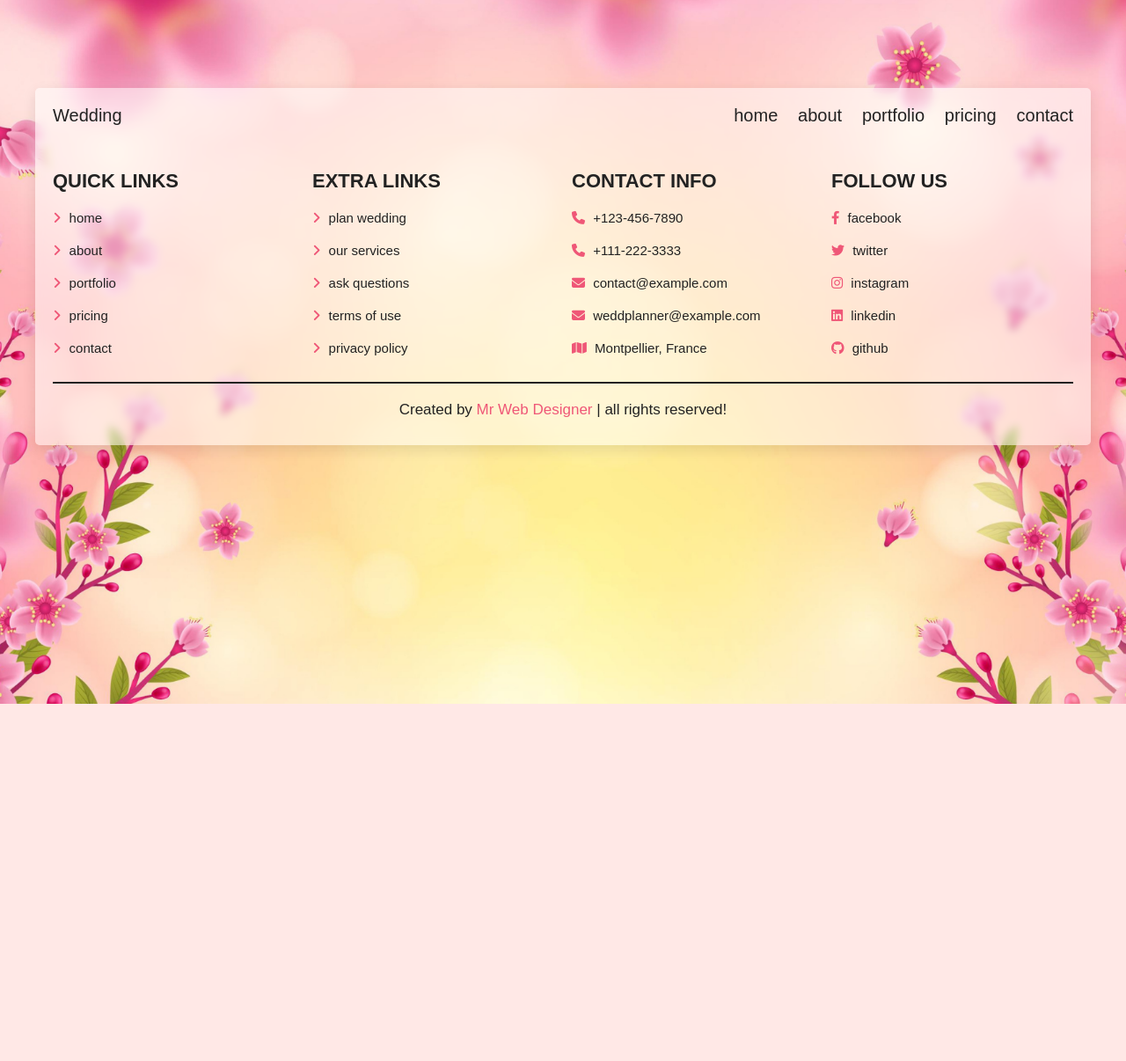
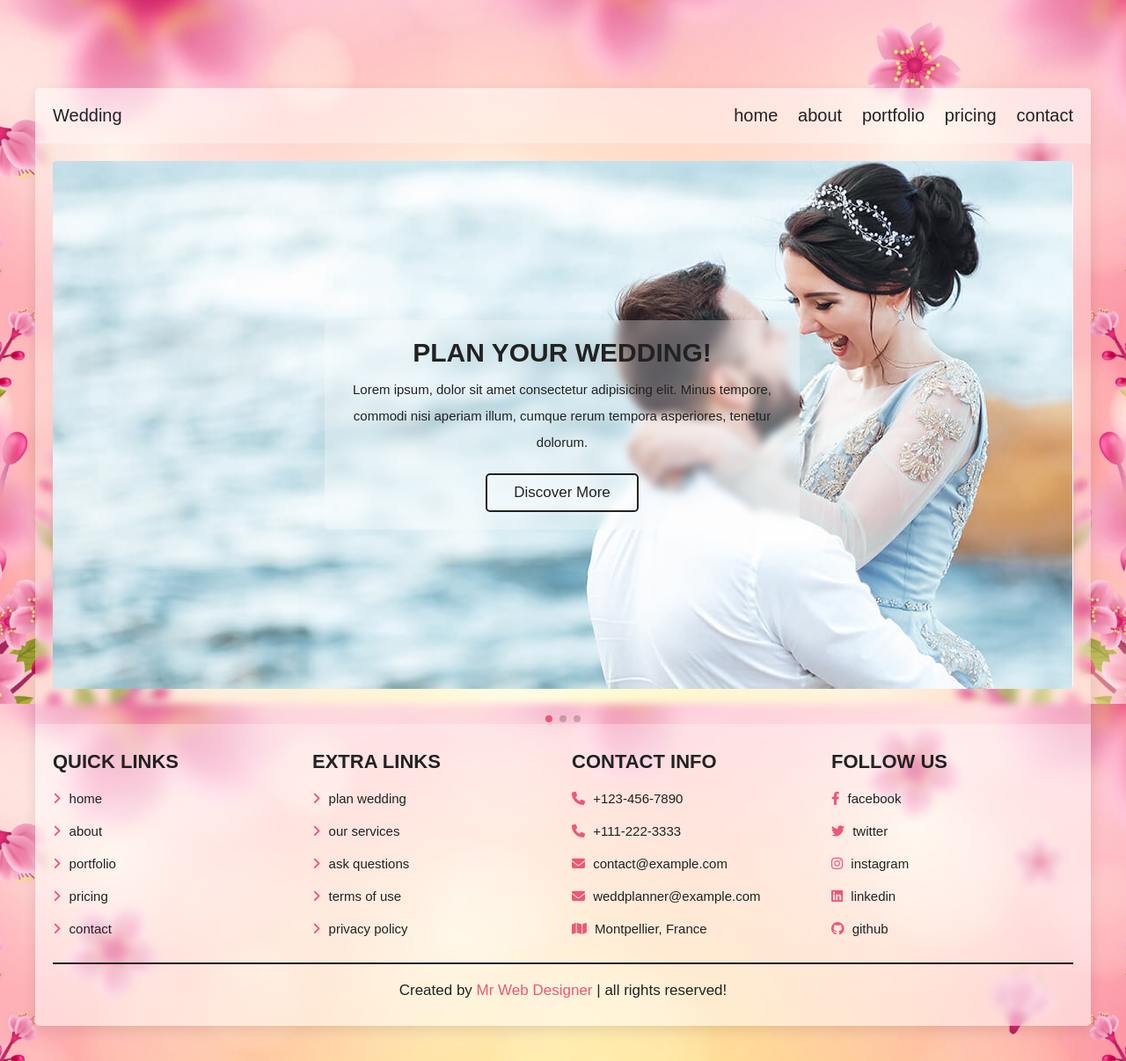
Before and after one commit to lesa-7/my_wedding_planner, a PHP site: page /home.php in a window 1280 px wide. Shown: the top 1206 px of the page at 88% size. Before the commit the page ends 800 px from the top, so only its background shows below. Run offline with PHP 8.4, Linux system fonts and the light colour scheme.

Commit message:
home section added

```diff
--- a/css/style.css
+++ b/css/style.css
@@ -51,7 +51,23 @@ body{
     max-width: 1200px;
     margin: 10rem auto;
     box-shadow: var(--box-shadow);
+}
 
+.btn{
+    display: inline-block;
+    padding: 1rem 3rem;
+    border: var(--border);
+    background: var(--transparent-white);
+    color: var(--black);
+    border-radius: .5rem;
+    font-size: 1.7rem;
+    text-transform: capitalize;
+    margin-top: 1rem;
+}
+
+.btn:hover{
+    background:var(--black);
+    color: var(--white);
 }
 
 section {
@@ -88,6 +104,65 @@ color: var(--pink);
     cursor: pointer;
     display: none;
 }
+
+
+.home{
+    padding-bottom: 0;
+}
+
+.home .slide{
+    min-height: 60rem;
+    border-radius: .5rem;
+    display: flex;
+    align-items: center;
+    justify-content: center;
+    padding: 2rem;
+    margin-bottom: 4rem;
+}
+
+.home .slide .content{
+    background: var(--transparent-white);
+    border-radius: .5rem;
+    backdrop-filter: blur(.5rem);
+    box-sizing: var(--box-shadow);
+    text-align: center;
+    padding: 2rem;
+    width: 50rem;
+}
+
+
+.home .slide .content h3{
+    font-size: 3rem;
+    color: var(--black);
+    text-transform: uppercase;
+}
+
+.home .slide .content p{
+    font-size: 1.5rem;
+    color: var(--black);
+    padding: 1rem;
+    line-height: 2;
+}
+
+@keyframes PopUp {
+    0%{
+        transform: scale(0);
+    }
+}
+
+.home .swiper-slide-active .content{
+    animation:PopUp .2s linear backwards .2s;
+}
+
+.swiper-pagination{
+    bottom: 0 !important;
+}
+
+.swiper-pagination-bullet-active{
+    background-color: var(--pink);
+}
+
+
 
 .footer{
     background: var(--transparent-white);
@@ -144,7 +219,8 @@ color: var(--pink);
 
 
 
-/* medi queries */
+
+/* media queries */
 
 @media (max-width:1200px){
     .container{
--- a/home.php
+++ b/home.php
@@ -6,13 +6,15 @@
     <meta name="viewport" content="width=device-width, initial-scale=1.0">
     <title>home</title>
 
+<!-- font awesome cdn link -->
+<link rel="stylesheet" href="https://cdnjs.cloudflare.com/ajax/libs/font-awesome/6.2.0/css/all.min.css">
+
+<!-- swiper css link -->
+<link
+  rel="stylesheet" href="https://cdn.jsdelivr.net/npm/swiper@8/swiper-bundle.min.css" />
+
 <!-- custom css file link -->
     <link rel="stylesheet" href="css/style.css">
-
-<!-- font awesome cdn link -->
-    <link rel="stylesheet" href="https://cdnjs.cloudflare.com/ajax/libs/font-awesome/6.2.0/css/all.min.css">
-
-
 
 
 
@@ -24,9 +26,55 @@
 
 <?php @include 'header.php'; ?>
 
+<section class="home">
+    <div class="swiper home-slider">
+    <div class="swiper-wrapper">
+
+        <div class="swiper-slide slide" style="background:url(images/home-slide-1.jpg) no-repeat">
+            <div class="content">
+                <h3>Plan your wedding!</h3>
+                <p>Lorem ipsum, dolor sit amet consectetur adipisicing elit.
+                    Minus tempore, commodi nisi aperiam illum, cumque rerum tempora asperiores,
+                    tenetur dolorum.</p>
+                <a href="about.php" class="btn">discover more</a>
+            </div>
+        </div>
+
+
+        <div class="swiper-slide slide" style="background:url(images/home-slide-2.jpg) no-repeat">
+            <div class="content">
+                <h3>Plan your wedding!</h3>
+                <p>Lorem ipsum, dolor sit amet consectetur adipisicing elit.
+                    Minus tempore, commodi nisi aperiam illum, cumque rerum tempora asperiores,
+                    tenetur dolorum.</p>
+                <a href="about.php" class="btn">discover more</a>
+            </div>
+        </div>
+
+        <div class="swiper-slide slide" style="background:url(images/home-slide-3.jpg) no-repeat">
+            <div class="content">
+                <h3>Plan your wedding!</h3>
+                <p>Lorem ipsum, dolor sit amet consectetur adipisicing elit.
+                Minus tempore, commodi nisi aperiam illum, cumque rerum tempora asperiores,
+                tenetur dolorum.</p>
+                <a href="about.php" class="btn">discover more</a>
+            </div>
+        </div>
+
+    </div>
+
+    <div class="swiper-pagination"></div>
+
+    </div>
+
+</section>
+
 <?php @include 'footer.php'; ?>
 
 </div>
+
+<!-- swiper js link -->
+<script src="https://cdn.jsdelivr.net/npm/swiper@8/swiper-bundle.min.js"></script>
 
 <!-- custom js file link  -->
 <script src="js/script.js"></script>
--- a/js/script.js
+++ b/js/script.js
@@ -5,3 +5,18 @@ menu.onclick = () =>{
     menu.classList.toggle('fa-times');
     navbar.classList.toggle('active');
 }
+
+window.onscroll = () =>{
+    menu.classList.remove('fa-times');
+    navbar.classList.remove('active');
+}
+
+var swiper = new Swiper(".home-slider", {
+    loop:true,
+    spaceBetween:true,
+    grabCursor:true,
+    pagination: {
+      el: ".swiper-pagination",
+      clickable:true,
+    },
+  });
```
Also changed, not shown: about.php (+41 -0 lines), contact.php (+41 -0 lines), portfolio.php (+41 -0 lines), pricing.php (+41 -0 lines).
